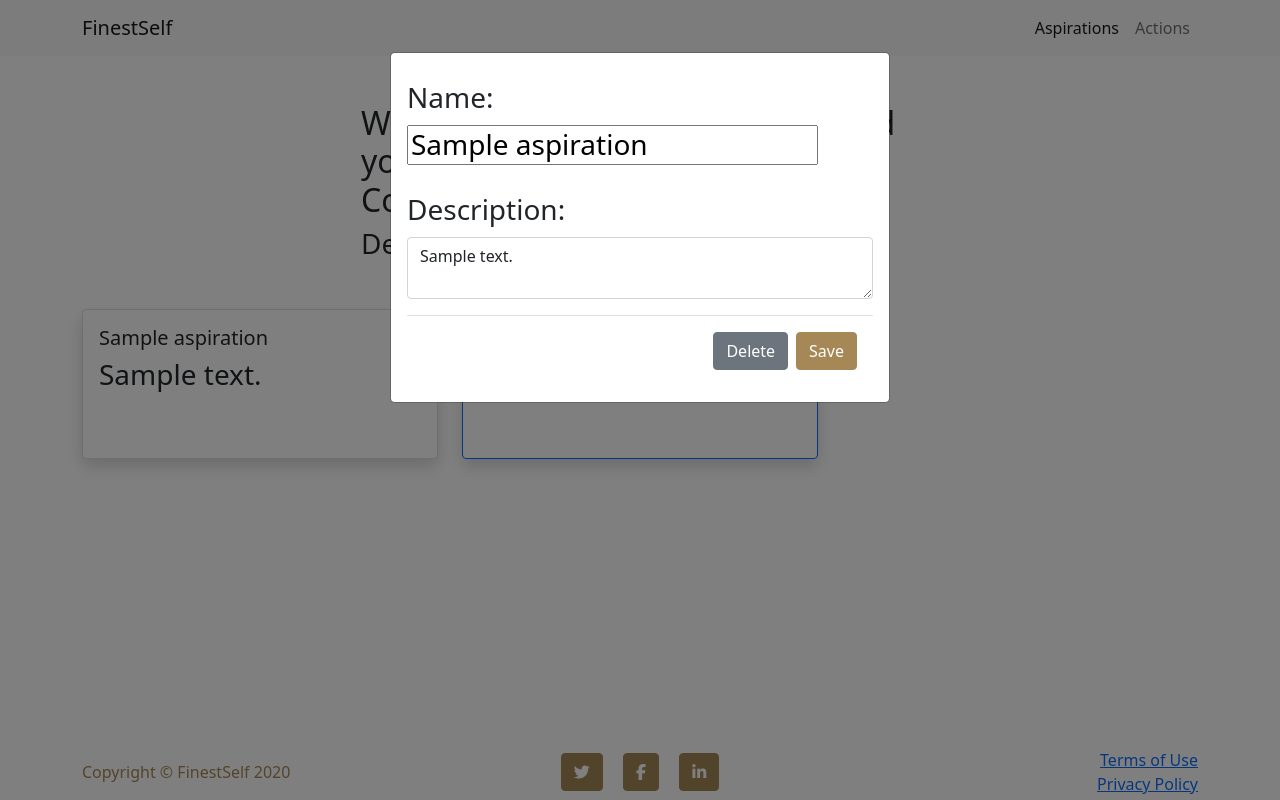
After one commit to ahmadshahrour951/intensive-winter-2021, a Flask app: page /aspirations in a window 1280 px wide, after a click that opens the changed part. The commit adds this page. Run offline with Flask 2, Linux system fonts and the light colour scheme; a database or web service that is not in the repository returns one stand-in record (values such as "Sample title"); some libraries are stand-ins or nearby versions.

Commit message:
aspirations skeleton done

```diff
--- a/app.py
+++ b/app.py
@@ -1,5 +1,7 @@
-from flask import Flask, render_template, redirect, url_for, request
+import requests
+from flask import Flask, render_template, redirect, url_for, request, jsonify
 from flask_pymongo import PyMongo
+from bson.objectid import ObjectId
 
 app = Flask(__name__)
 app.config["MONGO_URI"] = "mongodb://localhost:27017/finestSelfDev"
@@ -14,11 +16,39 @@ def base_redirect():
 
 @app.route('/aspirations', methods=['GET'])
 def aspirations_render():
-    main_data = list(mongo.db.aspirations.find({}))  * 20 or []
+    main_data = list(mongo.db.aspirations.find({}))  or []
 
-
+    for data in main_data:
+      data['_id'] = str(data['_id'])
 
     return render_template('base.jinja2', page="aspirations", main_data=main_data)
+
+@app.route('/aspirations', methods=['POST', 'PATCH'])
+def aspirations_post():
+  aspirations = mongo.db.aspirations
+  http_method = request.form.get('_method')
+
+  if  http_method == 'post':
+    aspirations.insert_one({
+        "name": request.form.get('name'),
+        "description": request.form.get('description')
+    })
+  elif http_method == 'patch':
+    aspirations.update_one({'_id': ObjectId(request.form.get('_id'))},
+    {
+        '$set': {
+            'name': request.form.get('name'),
+            'description': request.form.get('description')
+        }
+    })
+
+  return redirect(url_for('aspirations_render'))
+
+@app.route('/aspirations/<id>', methods=['DELETE'])
+def aspirations_delete(id):
+  aspirations = mongo.db.aspirations
+  aspirations.delete_one({'_id': ObjectId(id)})
+  return jsonify(success=True)
 
 
 @app.route('/actions', methods=['GET'])
--- a/templates/base.jinja2
+++ b/templates/base.jinja2
@@ -3,9 +3,13 @@
   {% include "head.jinja2" %}
   <body class="vh-100">
     {% include "nav.jinja2" %}
-    {% include "content.jinja2" %}
+    {% include "/content/index.jinja2" %}
     {% include "footer.jinja2" %}
-    <script src="https://cdn.jsdelivr.net/npm/bootstrap@5.0.0-beta1/dist/js/bootstrap.bundle.min.js" integrity="sha384-ygbV9kiqUc6oa4msXn9868pTtWMgiQaeYH7/t7LECLbyPA2x65Kgf80OJFdroafW" crossorigin="anonymous"></script>
+    <script
+      src="https://cdn.jsdelivr.net/npm/bootstrap@5.0.0-beta1/dist/js/bootstrap.bundle.min.js"
+      integrity="sha384-ygbV9kiqUc6oa4msXn9868pTtWMgiQaeYH7/t7LECLbyPA2x65Kgf80OJFdroafW"
+      crossorigin="anonymous"
+    ></script>
   </body>
 
 </html>
--- /dev/null
+++ b/templates/content/aspirations/add_modal.jinja2
@@ -0,0 +1,27 @@
+<div class="modal fade" id="addModal">
+      <div class="modal-dialog">
+        <div class="modal-content">
+          <div class="modal-header">
+            <h5 class="modal-title" id="addModalLabel">Add an Aspiration</h5>
+          </div>
+          <div class="modal-body">
+            <form action="/aspirations" method="post">
+              <input type="hidden" name="_method" value="post" />
+              <div class="mb-3">
+                <label for="name" class="col-form-label">Name:</label>
+                <input type="text" class="form-control" id="name" name="name">
+              </div>
+              <div class="mb-3">
+                <label for="description" class="col-form-label">Description:</label>
+                <textarea class="form-control" id="description" name="description"></textarea>
+              </div>
+              {# <input type="submit" value="Submit" class="btn btn-primary"> #}
+              <div class="modal-footer">
+                <button type="button" class="btn btn-secondary" data-bs-dismiss="modal">Cancel</button>
+                <input type="submit" value="Add" name="add" class="btn btn-primary">
+              </div>
+            </form>
+          </div>
+        </div>
+      </div>
+    </div>
--- /dev/null
+++ b/templates/content/aspirations/index.jinja2
@@ -0,0 +1,51 @@
+<h2 class="w-50 mx-auto">What aspiring characteristics would you like to have? (it could be Couragous, Generous...)</h2>
+<h3 class="w-50 mx-auto">Define at least one<h3>
+<div class="row row-cols-1 row-cols-3 g-4 mt-4">
+  {% for card in  main_data %}
+      <div class="col" style="height: 150px;">
+        <div class="card rounded-lg shadow h-100" data-bs-toggle="modal" data-bs-target="{{ '#modal_' ~ card._id }}">
+            <div class="card-body">
+                <h5 class="card-title">
+                    {{ card.name }}
+                </h5>
+                <p class="card-text">
+                    {{ card.description }}
+                </p>
+            </div>
+        </div>
+      </div>
+      <div class="modal fade" id="{{ 'modal_' ~ card._id }}">
+        <div class="modal-dialog">
+          <div class="modal-content">
+            <div class="modal-body">
+              <form action="/aspirations" method="post">
+                <input type="hidden" name="_method" value="patch" />
+                <input type="hidden" name="_id" value="{{ card._id }}">
+                <div class="mb-3">
+                  <label for="name" class="col-form-label">Name:</label>
+                  <input type="text" id="name" name="name" value="{{ card.name }}">
+                </div>
+                <div class="mb-3">
+                  <label for="description" class="col-form-label">Description:</label>
+                  <textarea class="form-control" id="description" name="description">{{ card.description }}</textarea>
+                </div>
+                <div class="modal-footer">
+                  <button type="button" class="btn btn-secondary" id="test" value="{{ card._id }}">Delete</button>
+                  <input type="submit" value="Save" name="save" class="btn btn-primary">
+              </div>
+              </form>
+            </div>
+          </div>
+        </div>
+      </div>
+  {% endfor %}
+  <div class="col" style="height: 150px;">
+    <!-- Button trigger modal -->
+    <button class="btn btn-outline-primary h-100 w-100 rounded-lg shadow" type="button" data-bs-toggle="modal" data-bs-target="#addModal">
+    Add One
+    </button>
+
+    <!-- Modal -->
+    {% include "/content/aspirations/add_modal.jinja2" %}
+  </div>
+</div>
--- /dev/null
+++ b/templates/content/index.jinja2
@@ -0,0 +1,9 @@
+<main style="min-height: calc(100% - 56px - 56px);">
+  <div class="container py-5" style="height: 100%;">
+    {% if page == "aspirations" %}
+      {% include "/content/aspirations/index.jinja2" %}
+    {% else %}
+      {% include "/content/actions/index.jinja2" %}
+    {% endif %}
+  </div>
+</main>
--- a/templates/head.jinja2
+++ b/templates/head.jinja2
@@ -7,6 +7,27 @@
       src="https://kit.fontawesome.com/55bc525515.js"
       crossorigin="anonymous"
     ></script>
+    <script src="https://ajax.googleapis.com/ajax/libs/jquery/3.5.1/jquery.min.js"></script>
+    <script type=text/javascript>
+            $(function() {
+              $('button#test').click(function(e) {
+                e.preventDefault()
+                $.ajax({
+                  url:  '/aspirations/' + e.target.value,
+                  type: 'DELETE',
+                  success: function() {
+                    console.log('success dawg')
+                    location.href = window.location.pathname
+                  },
+                  error: function(error) {
+                    console.log('errored bro')
+                    console.log(error)
+                  }
+                })
+                return false;
+              });
+            });
+    </script>
   <!-- Bootstrap -->
   <link href="https://cdn.jsdelivr.net/npm/bootstrap@5.0.0-beta1/dist/css/bootstrap.min.css" rel="stylesheet" integrity="sha384-giJF6kkoqNQ00vy+HMDP7azOuL0xtbfIcaT9wjKHr8RbDVddVHyTfAAsrekwKmP1" crossorigin="anonymous">
   <!-- Custom CSS -->
```
Also changed, not shown: templates/content.jinja2 (deleted, +0 -9 lines).
